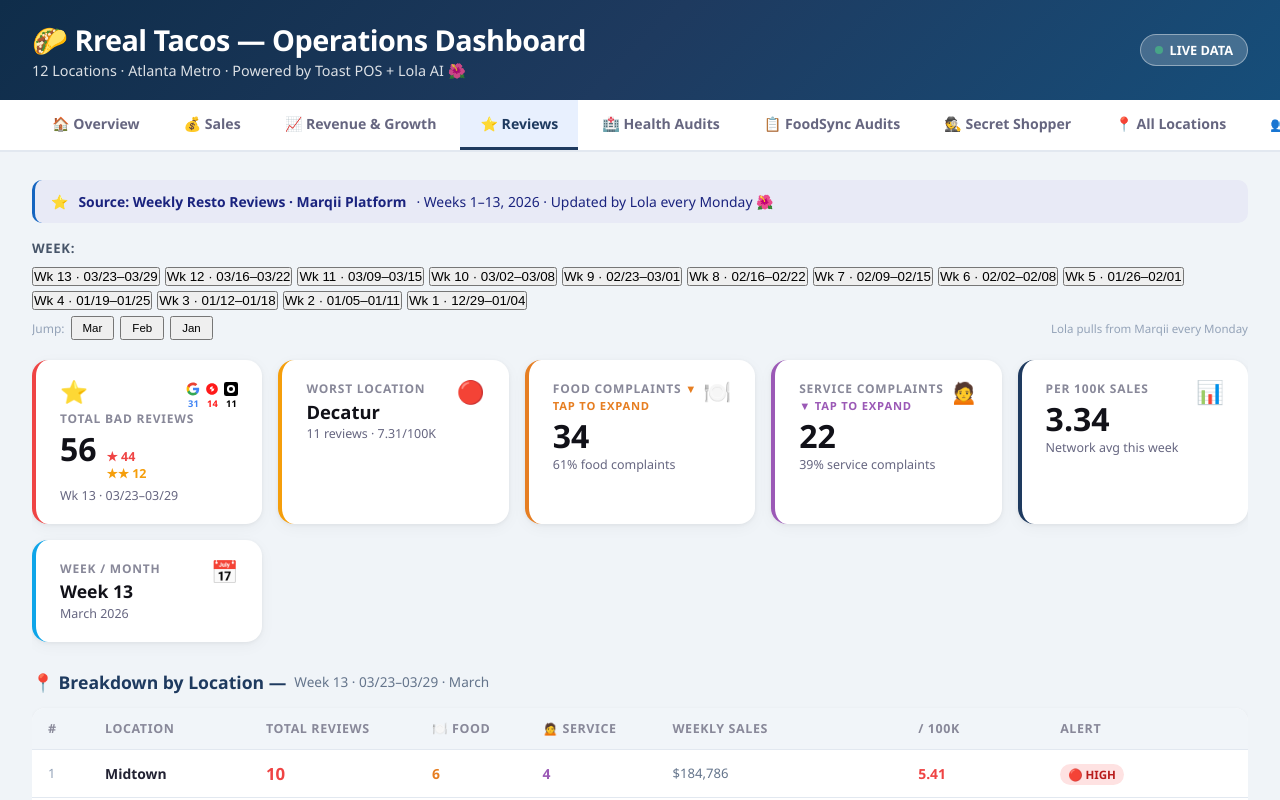
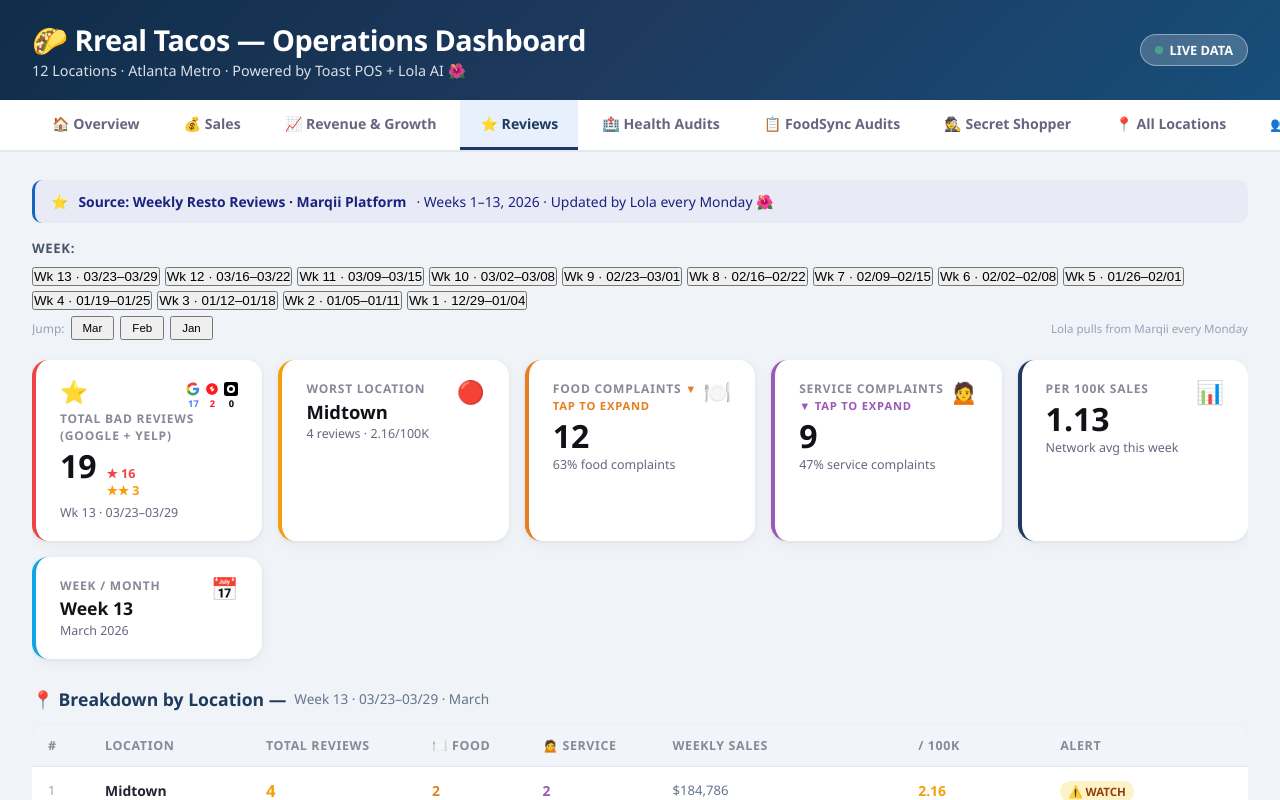
Before and after one commit to lolasuperbot-crypto/rreal-tacos-dashboard, a plain HTML site: page index.html in a window 1280 px wide. Both pictures are taken after a click on the element "⭐ Reviews". Shown: the top 800 px of the page. Drawn offline with nearby package versions, Linux system fonts and the light colour scheme.

Commit message:
fix: exclude UberEats from bad reviews counts (week 13)
- stars1: 44->16, stars2: 12->3 (Google+Yelp only, per Marqii API)
- total: 56->19 (real G+Y count)
- uber: 11->0 in platforms (not counted)
- Updated all per-location review counts to G+Y only
- Relabeled 'Total Bad Reviews' to 'Total Bad Reviews (Google + Yelp)'

```diff
--- a/index.html
+++ b/index.html
@@ -587,7 +587,7 @@
         <div class="metric-emoji">⭐</div>
         <div id="rvw-platform-badges" style="display:flex;gap:5px;align-items:center;margin-top:2px"></div>
       </div>
-      <div class="metric-label">Total Bad Reviews</div>
+      <div class="metric-label">Total Bad Reviews (Google + Yelp)</div>
       <div style="display:flex;align-items:baseline;gap:10px">
         <div class="metric-value" id="rvw-total">—</div>
         <div id="rvw-star-split" style="font-size:.78rem;color:#64748b;line-height:1.4"></div>
@@ -1702,8 +1702,8 @@
 // themes.food / themes.service = actual complaint topics seen that week (with counts)
 const reviewsWeeks = [
   {week:13,dates:"03/23–03/29",month:"March",
-   stars1:44,stars2:12,platforms:{google:31,yelp:14,uber:11},
-   foodTotal:34,serviceTotal:22,
+   stars1:16,stars2:3,platforms:{google:17,yelp:2,uber:0},
+   foodTotal:12,serviceTotal:9,
    themes:{
      food:[
        {emoji:"🌮",topic:"Wrong order / missing items",count:9,locs:"Decatur, Midtown, Chamblee",worst:{loc:"Decatur",stars:"⭐",quote:"I specifically asked for no sour cream and they put it on everything. This is the THIRD time this has happened. I gave up and threw the whole plate away. Completely unacceptable."}},
@@ -1720,18 +1720,18 @@
      ]
    },
    locations:{
-    Midtown:      {reviews:10,sales:184786.35,per100k:5.41,food:6,service:4},
-    WestMidtown:  {reviews:1, sales:135942.67,per100k:0.74,food:1,service:0},
-    Chamblee:     {reviews:9, sales:122362.60,per100k:7.36,food:5,service:4},
-    SandySprings: {reviews:4, sales:149016.92,per100k:2.68,food:2,service:2},
-    Cumming:      {reviews:3, sales:75991.83, per100k:3.95,food:2,service:1},
+    Midtown:      {reviews:4, sales:184786.35,per100k:2.16,food:2,service:2},
+    WestMidtown:  {reviews:1, sales:135942.67,per100k:0.74,food:0,service:1},
+    Chamblee:     {reviews:2, sales:122362.60,per100k:1.63,food:1,service:1},
+    SandySprings: {reviews:1, sales:149016.92,per100k:0.67,food:0,service:1},
+    Cumming:      {reviews:0, sales:75991.83, per100k:0.00,food:0,service:0},
     SugarHill:    {reviews:1, sales:92284.79, per100k:1.08,food:0,service:1},
-    Buckhead:     {reviews:2, sales:144281.40,per100k:1.39,food:1,service:1},
-    Decatur:      {reviews:11,sales:150513.83,per100k:7.31,food:7,service:4},
-    Lawrenceville:{reviews:5, sales:207456.79,per100k:2.41,food:3,service:2},
-    Beltline:     {reviews:6, sales:218517.95,per100k:2.75,food:4,service:2},
-    Duluth:       {reviews:4, sales:126038.91,per100k:3.17,food:3,service:1},
-   },total:56,avg100k:3.34},
+    Buckhead:     {reviews:0, sales:144281.40,per100k:0.00,food:0,service:0},
+    Decatur:      {reviews:3, sales:150513.83,per100k:1.99,food:1,service:2},
+    Lawrenceville:{reviews:2, sales:207456.79,per100k:0.96,food:0,service:2},
+    Beltline:     {reviews:4, sales:218517.95,per100k:1.83,food:1,service:3},
+    Duluth:       {reviews:1, sales:126038.91,per100k:0.79,food:1,service:0},
+   },total:19,avg100k:1.13},
   {week:12,dates:"03/16–03/22",month:"March",stars1:5,stars2:2,platforms:{google:4,yelp:2,uber:1},foodTotal:4,serviceTotal:3,
    themes:{food:[{emoji:"🌡️",topic:"Food cold / temperature issues",count:2,locs:"Chamblee, Beltline",worst:{loc:"Chamblee",stars:"⭐",quote:"My burrito bowl arrived ice cold. I asked for it to be reheated and it came back lukewarm. Not acceptable for this price."}},{emoji:"🌮",topic:"Incorrect order",count:2,locs:"Sandy Springs, Decatur",worst:{loc:"Decatur",stars:"⭐",quote:"Got the wrong order entirely. Didn't realize until I got home. No compensation offered."}}],service:[{emoji:"⏳",topic:"Long wait / slow service",count:2,locs:"Chamblee, Duluth",worst:{loc:"Chamblee",stars:"⭐",quote:"35 minute wait for a simple order on a weeknight. Nobody apologized or even acknowledged the delay."}},{emoji:"👻",topic:"Staff not attentive",count:1,locs:"West Midtown",worst:{loc:"West Midtown",stars:"⭐⭐",quote:"Had to ask three times for napkins. Staff seemed more interested in chatting with each other."}}]},
    locations:{Midtown:{reviews:0,sales:170080.66,per100k:0.00,food:0,service:0},WestMidtown:{reviews:1,sales:141930.77,per100k:0.70,food:0,service:1},Chamblee:{reviews:2,sales:117882.23,per100k:1.70,food:1,service:1},SandySprings:{reviews:1,sales:149134.55,per100k:0.67,food:1,service:0},Cumming:{reviews:0,sales:75685.58,per100k:0.00,food:0,service:0},SugarHill:{reviews:0,sales:90619.19,per100k:0.00,food:0,service:0},Buckhead:{reviews:0,sales:152147.34,per100k:0.00,food:0,service:0},Decatur:{reviews:1,sales:146135.87,per100k:0.68,food:1,service:0},Lawrenceville:{reviews:0,sales:207587.26,per100k:0.00,food:0,service:0},Beltline:{reviews:1,sales:194980.93,per100k:0.51,food:1,service:0},Duluth:{reviews:1,sales:131030.00,per100k:0.76,food:0,service:1}},total:7,avg100k:0.42},
```
